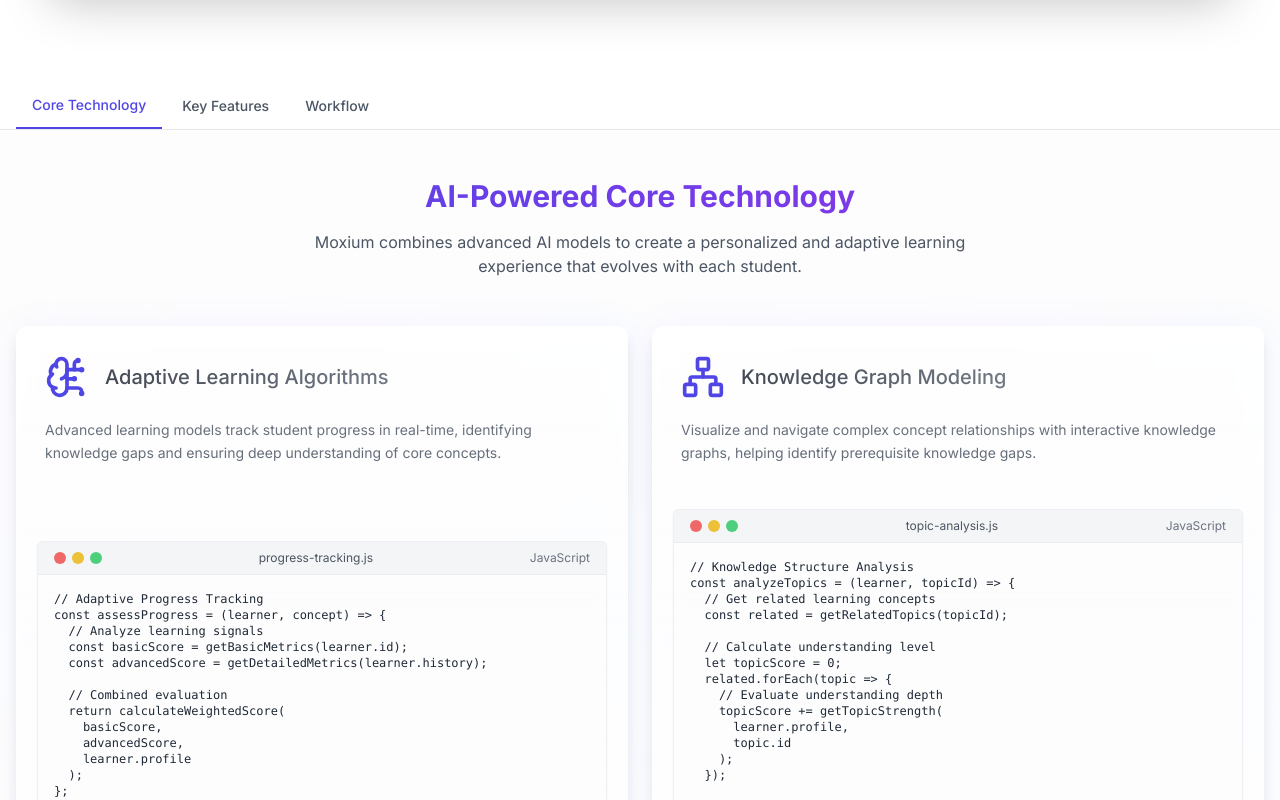
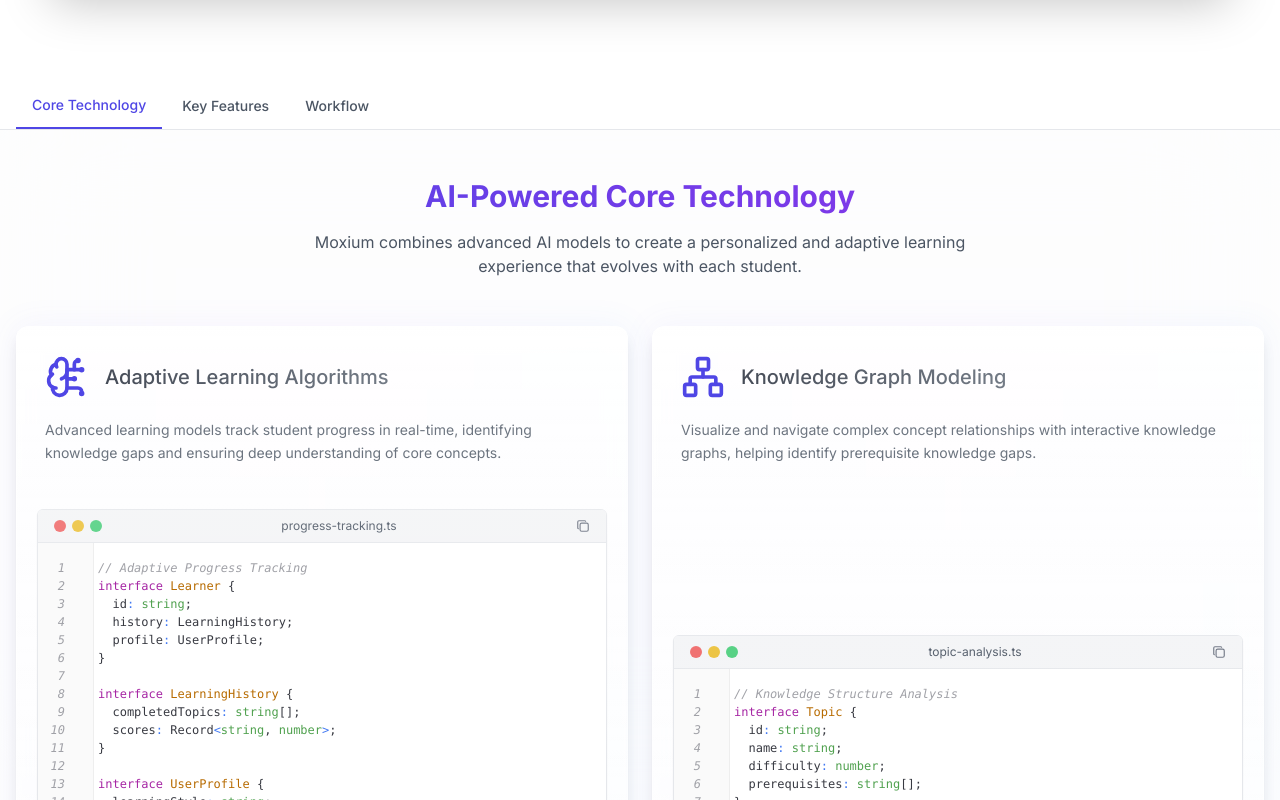
Before and after one commit to Srivathsav-max/lumen, a Next.js app: page / in a window 1280 px wide. Shown: the part 2000-2800 px from the top of the page. Built offline with nearby package versions, Linux system fonts and the light colour scheme.

Commit message:
update: add new code proper color syntax

```diff
--- a/src/components/sections/features/code-block.tsx
+++ b/src/components/sections/features/code-block.tsx
@@ -1,4 +1,8 @@
-import React from 'react';
+"use client";
+import React, { useState } from 'react';
+import { Prism as SyntaxHighlighter } from "react-syntax-highlighter";
+import { oneLight } from "react-syntax-highlighter/dist/cjs/styles/prism";
+import { IconCheck, IconCopy } from "@tabler/icons-react";
 
 interface CodeBlockProps {
   code: string;
@@ -6,23 +10,67 @@
   title?: string;
 }
 
-export const CodeBlock: React.FC<CodeBlockProps> = ({ code, language, title }) => {
+export const CodeBlock: React.FC<CodeBlockProps> = ({ code, language = 'typescript', title }) => {
+  const [copied, setCopied] = useState(false);
+
+  const copyToClipboard = async () => {
+    await navigator.clipboard.writeText(code);
+    setCopied(true);
+    setTimeout(() => setCopied(false), 2000);
+  };
+
   return (
-    <div className="bg-gray-50/80 backdrop-blur-sm rounded-md overflow-hidden border border-gray-200/60 w-full shadow-sm">
-      <div className="bg-gray-100/80 px-4 py-2 text-xs flex items-center justify-between border-b border-gray-200/60">
+    <div className="overflow-hidden rounded-md border border-gray-200 w-full shadow-sm">
+      <div className="bg-gray-100 px-4 py-2 text-xs flex items-center justify-between border-b border-gray-200">
         <div className="flex space-x-1.5">
           <div className="w-3 h-3 rounded-full bg-red-500/80"></div>
           <div className="w-3 h-3 rounded-full bg-yellow-500/80"></div>
           <div className="w-3 h-3 rounded-full bg-green-500/80"></div>
         </div>
         <span className="text-gray-600">{title}</span>
-        <span className="text-gray-500">{language}</span>
+        <button
+          onClick={copyToClipboard}
+          className="flex items-center gap-1 text-xs text-gray-500 hover:text-gray-700 transition-colors"
+        >
+          {copied ? <IconCheck size={14} /> : <IconCopy size={14} />}
+        </button>
       </div>
-      <pre className="p-4 text-xs overflow-x-auto bg-white/50">
-        <code className="text-gray-800 font-mono">
-          {code}
-        </code>
-      </pre>
+      <div className="bg-white relative">
+        <div className="absolute left-0 top-0 bottom-0 w-[3.5em] bg-[#fafafa] border-r border-[#eee]"></div>
+        <SyntaxHighlighter
+          language={language}
+          style={{
+            ...oneLight,
+            'pre[class*="language-"]': {
+              ...oneLight['pre[class*="language-"]'],
+              background: 'transparent',
+              margin: 0,
+            },
+            'code[class*="language-"]': {
+              ...oneLight['code[class*="language-"]'],
+              background: 'transparent',
+            }
+          }}
+          customStyle={{
+            margin: 0,
+            padding: '1rem 1rem 1rem 5em',
+            background: 'transparent',
+            fontSize: '0.75rem',
+          }}
+          showLineNumbers={true}
+          lineNumberStyle={{
+            color: '#999',
+            textAlign: 'right',
+            width: '2em',
+            paddingRight: '-1.5em',
+            position: 'absolute',
+            left: 0,
+            userSelect: 'none'
+          }}
+        >
+          {String(code).trim()}
+        </SyntaxHighlighter>
+      </div>
     </div>
   );
 };
--- a/src/components/sections/features/technology-tab.tsx
+++ b/src/components/sections/features/technology-tab.tsx
@@ -18,7 +18,23 @@
           title="Adaptive Learning Algorithms"
           description="Advanced learning models track student progress in real-time, identifying knowledge gaps and ensuring deep understanding of core concepts."
           code={`// Adaptive Progress Tracking
-const assessProgress = (learner, concept) => {
+interface Learner {
+  id: string;
+  history: LearningHistory;
+  profile: UserProfile;
+}
+
+interface LearningHistory {
+  completedTopics: string[];
+  scores: Record<string, number>;
+}
+
+interface UserProfile {
+  learningStyle: string;
+  pace: "slow" | "medium" | "fast";
+}
+
+const assessProgress = (learner: Learner, concept: string): number => {
   // Analyze learning signals
   const basicScore = getBasicMetrics(learner.id);
   const advancedScore = getDetailedMetrics(learner.history);
@@ -34,11 +50,11 @@
 // Update progress
 updateProgress(studentId, {
   topic: "programming",
-  progressLevel: "intermediate",
+  progressLevel: "intermediate" as const,
   timeSpent: 45
 });`}
-          codeTitle="progress-tracking.js"
-          language="JavaScript"
+          codeTitle="progress-tracking.ts"
+          language="typescript"
         />
 
         <FeatureCard
@@ -46,9 +62,16 @@
           title="Knowledge Graph Modeling"
           description="Visualize and navigate complex concept relationships with interactive knowledge graphs, helping identify prerequisite knowledge gaps."
           code={`// Knowledge Structure Analysis
-const analyzeTopics = (learner, topicId) => {
+interface Topic {
+  id: string;
+  name: string;
+  difficulty: number;
+  prerequisites: string[];
+}
+
+const analyzeTopics = (learner: Learner, topicId: string): number => {
   // Get related learning concepts
-  const related = getRelatedTopics(topicId);
+  const related: Topic[] = getRelatedTopics(topicId);
 
   // Calculate understanding level
   let topicScore = 0;
@@ -67,8 +90,8 @@
 if (needsReview(student, "advanced_topics")) {
   createCustomPath(student, "advanced_topics");
 }`}
-          codeTitle="topic-analysis.js"
-          language="JavaScript"
+          codeTitle="topic-analysis.ts"
+          language="typescript"
         />
       </div>
 
@@ -78,7 +101,20 @@
           title="Adaptive Path Optimization"
           description="Smart optimization algorithms create personalized learning paths by balancing progress, engagement, and cognitive well-being."
           code={`// Learning Path Optimization
-const optimizePath = (metrics) => {
+interface LearningMetrics {
+  progress: number;
+  engagement: "low" | "medium" | "high";
+  complexity: "basic" | "moderate" | "advanced";
+  preferences: UserPreferences;
+}
+
+interface UserPreferences {
+  learningStyle: string;
+  pacePreference: number;
+  topicInterests: string[];
+}
+
+const optimizePath = (metrics: LearningMetrics): Recommendation => {
   // Analyze learning metrics
   const improvement = getDeltaProgress(metrics);
   const focus = getEngagementLevel(metrics);
@@ -94,15 +130,20 @@
 };
 
 // Adjust difficulty
-const nextModule = {
+const nextModule: LearningMetrics = {
   progress: 0.75,
   engagement: "high",
-  complexity: "moderate"
+  complexity: "moderate",
+  preferences: {
+    learningStyle: "visual",
+    pacePreference: 0.8,
+    topicInterests: ["algorithms", "systems"]
+  }
 };
 
 const recommendation = optimizePath(nextModule);`}
-          codeTitle="path-optimizer.js"
-          language="JavaScript"
+          codeTitle="path-optimizer.ts"
+          language="typescript"
         />
 
         <FeatureCard
@@ -110,8 +151,25 @@
           title="Content Generation & Validation"
           description="AI-powered content generation creates personalized learning materials tailored to each student's unique learning style and progress."
           code={`// Smart Content Generation
-const createContent = async (topic, level,
-                         studentProfile) => {
+interface ContentParams {
+  subject: string;
+  difficulty: number;
+  style: UserPreferences;
+  history: LearningHistory;
+  format: "text" | "interactive" | "video";
+}
+
+interface QualityCheck {
+  passed: boolean;
+  score: number;
+  issues?: string[];
+}
+
+const createContent = async (
+  topic: string,
+  level: number,
+  studentProfile: UserProfile
+): Promise<Content> => {
   // Get learning materials
   const materials = await getMaterials(topic);
 
@@ -122,15 +180,15 @@
     style: studentProfile.preferences,
     history: studentProfile.progress,
     format: "interactive"
-  });
+  } as ContentParams);
 
   // Quality check
-  const quality = await validateQuality(content);
+  const quality: QualityCheck = await validateQuality(content);
 
   return quality.passed ? content : getBackupContent(topic);
 };`}
-          codeTitle="content-creator.js"
-          language="JavaScript"
+          codeTitle="content-creator.ts"
+          language="typescript"
         />
       </div>
     </div>
```
